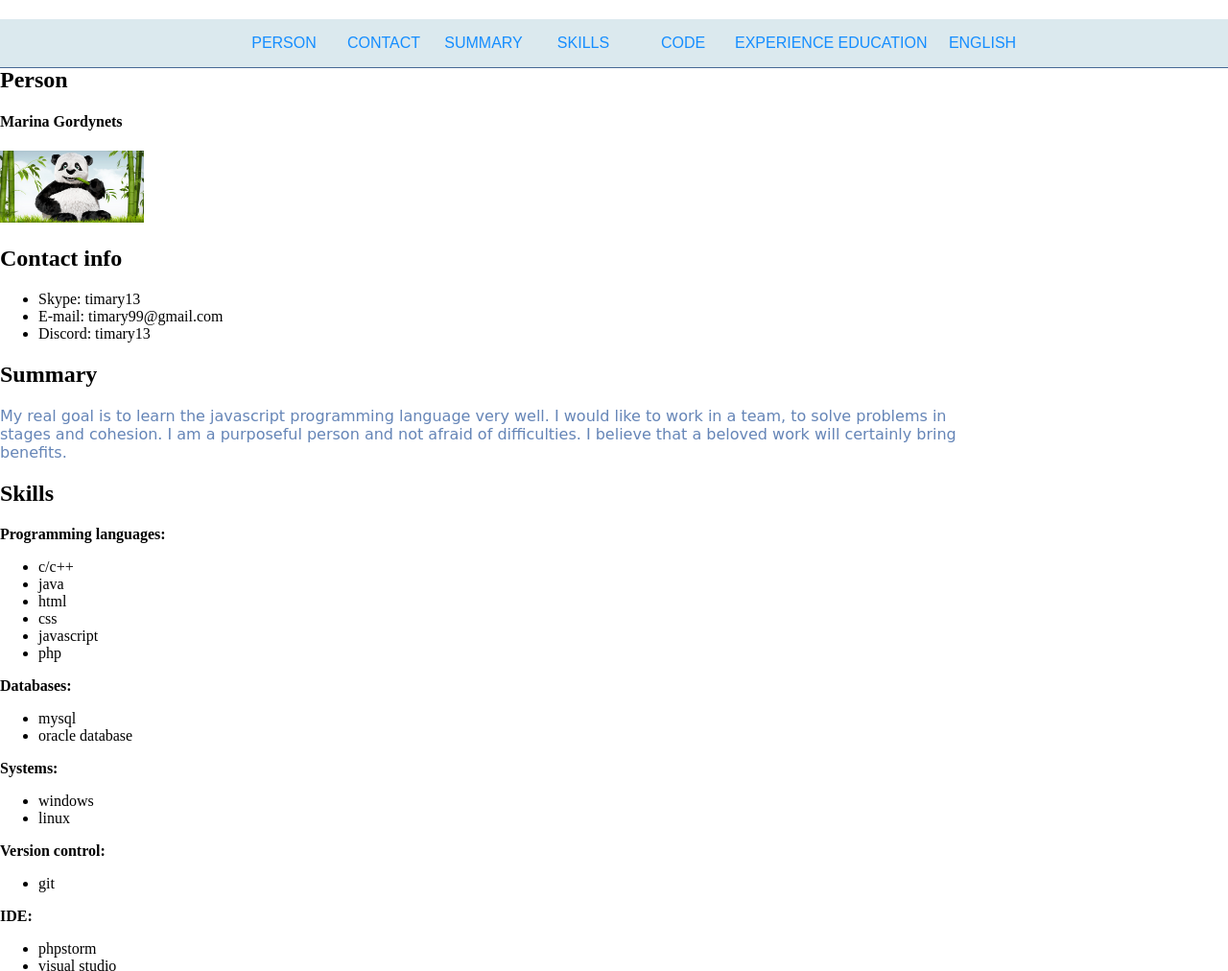
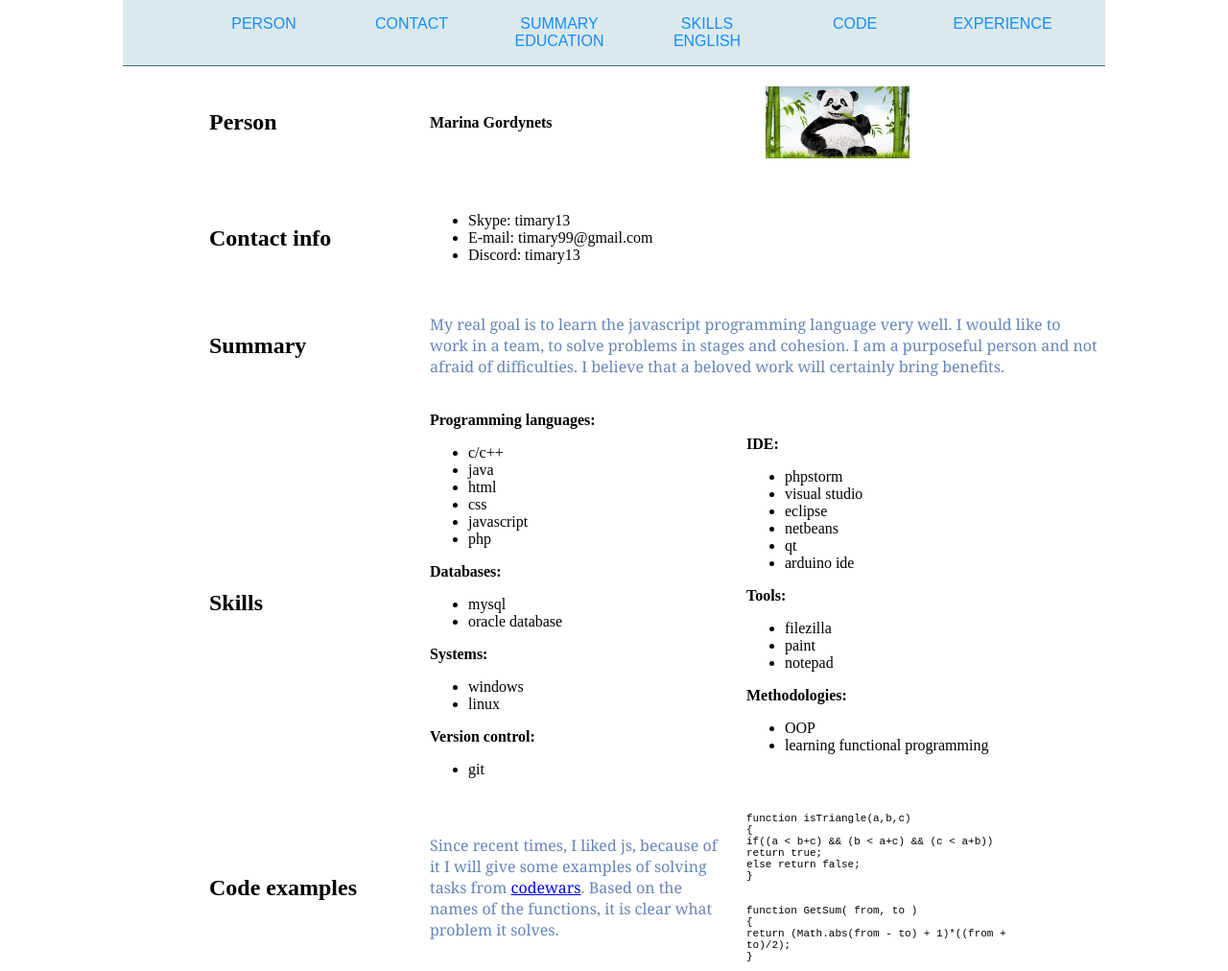
Before and after one commit to timary13/rsschool-cv, a plain HTML site: page index.html in a window 1280 px wide. Shown: the top 1012 px of the page at 96% size. Drawn offline with Linux system fonts and the light colour scheme.

Commit message:
feat: add common style

```diff
--- a/index.html
+++ b/index.html
@@ -18,7 +18,7 @@
             <li>English</li>
         </ul>
     </header>
-
+    <main>
         <div class="item person">
             <h2>Person</h2>
             <h4>Marina Gordynets</h4>
@@ -42,6 +42,7 @@
 
         <div class="item skills">
             <h2>Skills</h2>
+            <div>
                 <h4>Programming languages:</h4>
                 <ul>
                     <li>c/c++</li>
@@ -65,6 +66,8 @@
                 <ul>
                     <li>git</li>
                 </ul>
+            </div>
+            <div>
                 <h4>IDE:</h4>
                 <ul>
                     <li>phpstorm</li>
@@ -85,7 +88,7 @@
                     <li>OOP</li>
                     <li>learning functional programming</li>
                 </ul>
-
+            </div>
         </div>
 
         <div class="item code">
@@ -99,8 +102,8 @@
                 return true;<br/>
                 else return false;<br/>
                 }<br/>
-        </code>
-        <code>
+                </br>
+                <br/>
                 function GetSum( from, to )<br/>
                 {<br/>
                 return (Math.abs(from - to) + 1)*((from + to)/2);<br/>
@@ -110,6 +113,7 @@
 
         <div class="item experience">
             <h2>Experience</h2>
+            <div>
                 <ul>
                     <li>Network port scanner (c++);</li>
                     <li>Graphic assistant car choice (c++, qt);</li>
@@ -118,10 +122,11 @@
                     <li>App for RC model control (java for Android, c for Arduino);</li>
                     <li>Information search system “Money” (php, html, css, javascript, jquery);</li>
                 </ul>
-        <h4>Freelance projects:</h4>
-        <ul>
+                <label for="ul_app">Freelance projects:</label>
+                <ul id="ul_app">
                     <li>App for a wood house building company (с++, qt).App for a wood house building company (с++, qt).</li>
                 </ul>
+            </div>
         </div>
 
         <div class="item education">
@@ -147,6 +152,6 @@
             <p>I am studied English at school and at university. Now I am taking lessons from a tutor to raise the level. It’s easy for me to read technical literature, more difficult to speak English fluently. My English level between pre-intermediate and intermediate.
             </p>
         </div>
-
+    </main>
 </body>
 </html>
--- a/style.css
+++ b/style.css
@@ -1,31 +1,29 @@
+
 body {
     max-width: 1024px;
-    margin: 0;
-    padding: 0;
+    margin: auto;
 }
 
 header {
     background-color: #DBE9EE;
     border-bottom: 1px solid #466995;
     position: fixed;
-    width: 100%;
     z-index: 10;
+    width: 1024px;
 
 }
 
 header ul {
-
     text-align: center;
+    alignment: center;
 }
 
 header li {
     color: #148dff;
     font-family: 'Oswald', sans-serif;
-
-
     text-transform: uppercase;
     display: inline-block;
-    width: 100px;
+    width: 150px;
 }
 
 header li:hover {
@@ -35,18 +33,44 @@ header li:hover {
 img {
     max-width: 150px;
     max-height: 100px;
+    margin: 20px;
 }
 
 .item {
     position: relative;
-    top: 50px;
+    top: 70px;
+    margin-bottom: 20px;
+    margin-left: 90px;
 }
-div {
-    position: center;
+
+code {
+    font-size: 11px;
+}
+
+.contact, .education, .english, .summary, .experience {
+    display: grid;
+    grid-template-columns: 200px 700px;
+    grid-template-rows: auto;
+    justify-items: left;
+    align-items: center;
+    align-content: center;
+    grid-auto-flow: row;
+    grid-gap: 30px;
+}
+
+.person, .code, .skills {
+    display: grid;
+    grid-template-columns: 200px 300px 320px;
+    grid-template-rows: auto;
+    justify-items: left;
+    align-items: center;
+    align-content: center;
+    grid-gap: 30px;
+    grid-row-gap: 30px;
 }
 
 p {
-    font-family: cursive;
+    font-family: Georgia;
     color: rgba(76, 113, 171, 0.86);
 }
 
```
Lines whose indentation alone changed are shown as unchanged.
